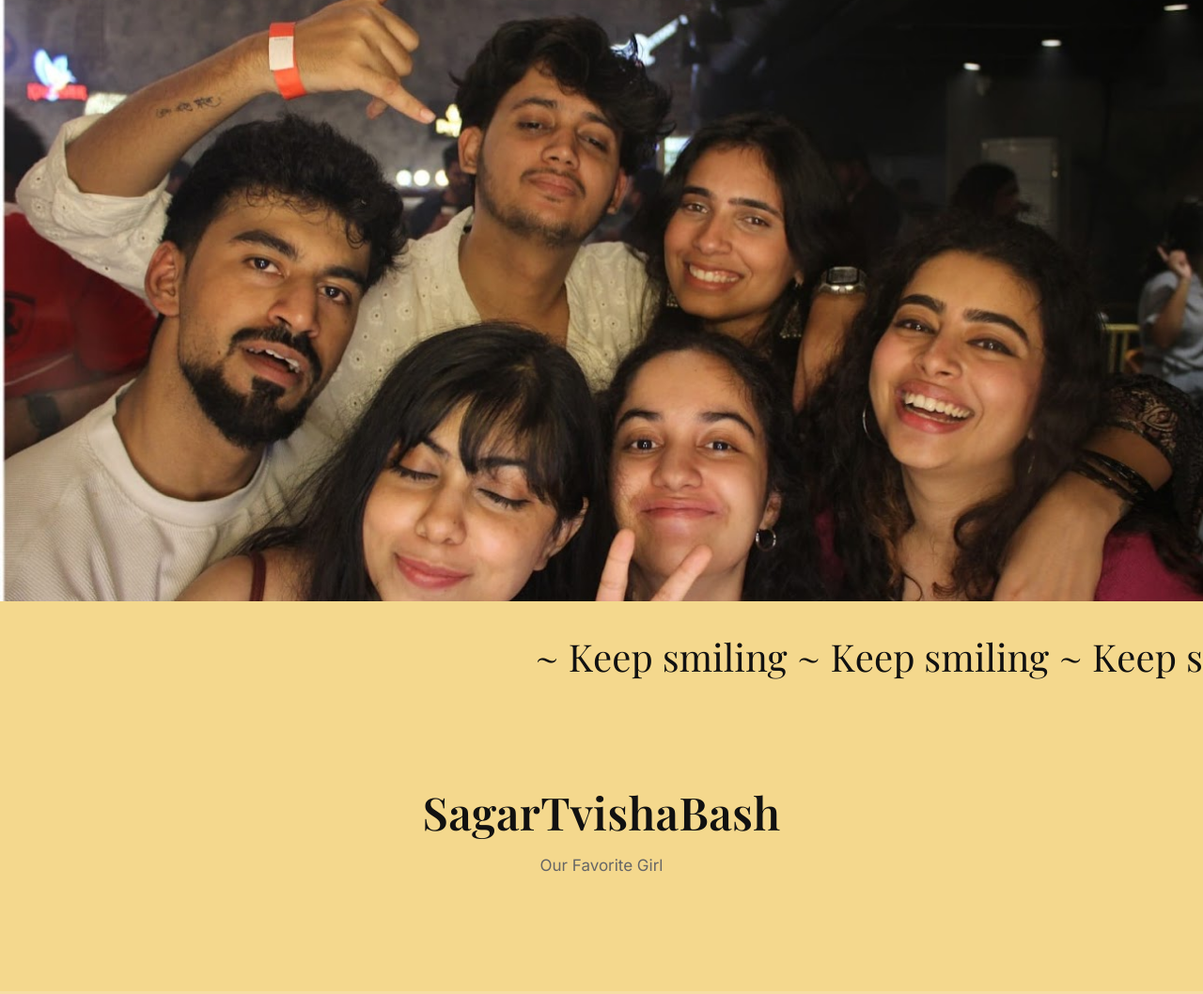
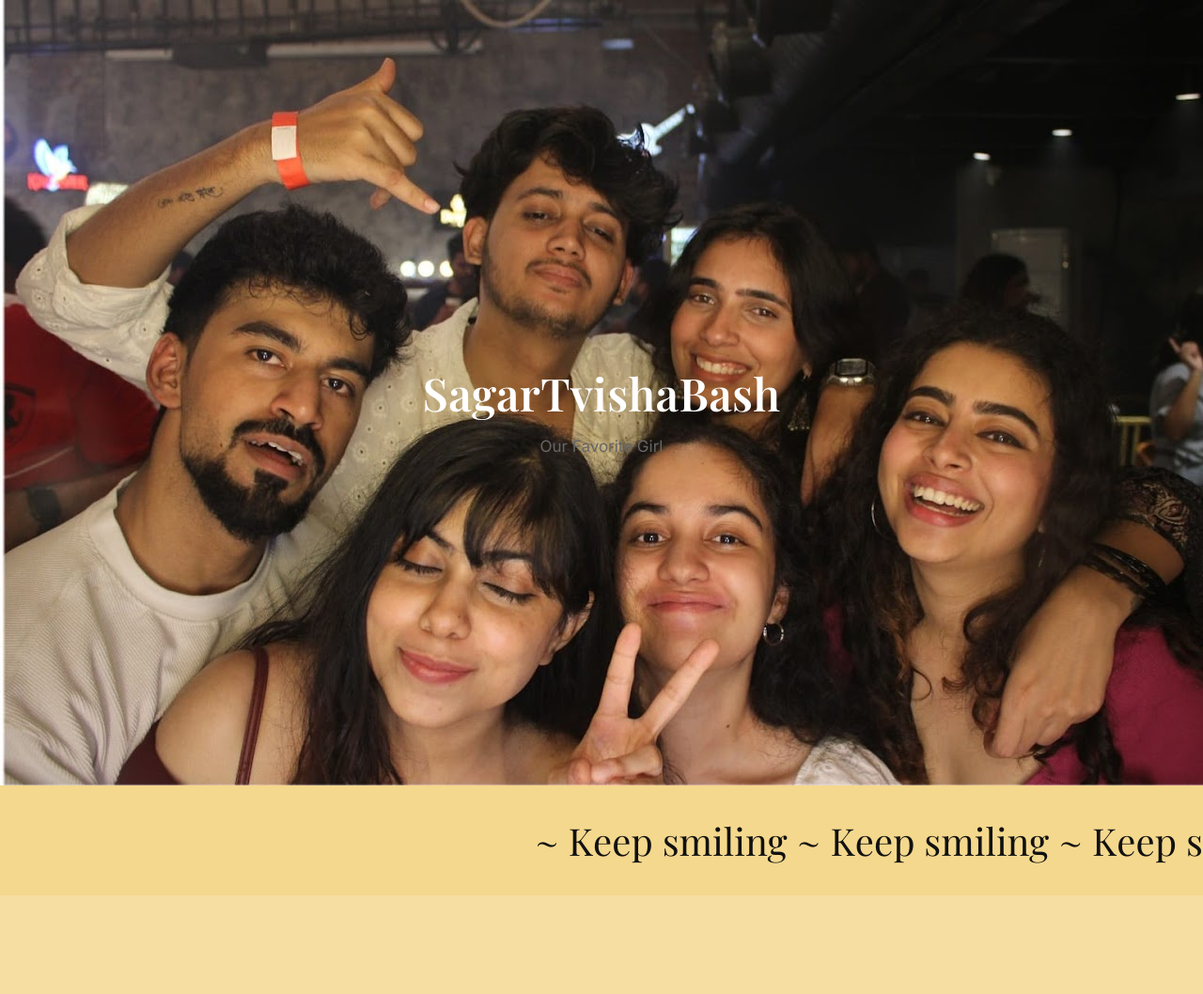
Before and after one commit to radhikajjoshi/sagar-site-fresh, a plain HTML site: page index.html in a window 1280 px wide. Shown: the top 1058 px of the page at 94% size. Drawn offline with nearby package versions, Linux system fonts and the light colour scheme.

Commit message:
Overlay intro text on hero image

```diff
--- a/css/style.css
+++ b/css/style.css
@@ -11,10 +11,16 @@ body {
 }
 
 .intro {
-  max-width: 720px;      /* controls line length */
-  margin: 0 auto;
-  padding: 80px 24px 120px;
+  position: absolute;
+  top: 55%;
+  left: 50%;
+  transform: translate(-50%, -50%);
+  z-index: 2;
+
+  max-width: 720px;
+  padding: 24px;
   text-align: center;
+  color: white;
 }
 
 .intro h1 {
@@ -32,14 +38,14 @@ body {
 }
 
 .hero {
-  overflow: hidden;
-}
-
-.hero img {
-  width: 100%;
-  height: 80vh;
-  object-fit: cover;
-  display: block;
+  position: relative;
+  min-height: 85vh;
+  background-image: url("../assets/images/hero.jpg");
+  background-size: cover;
+  background-position: center bottom;
+  background-repeat: no-repeat;
+  display: flex;
+  align-items: flex-end;
 }
 
 .gallery {
```
